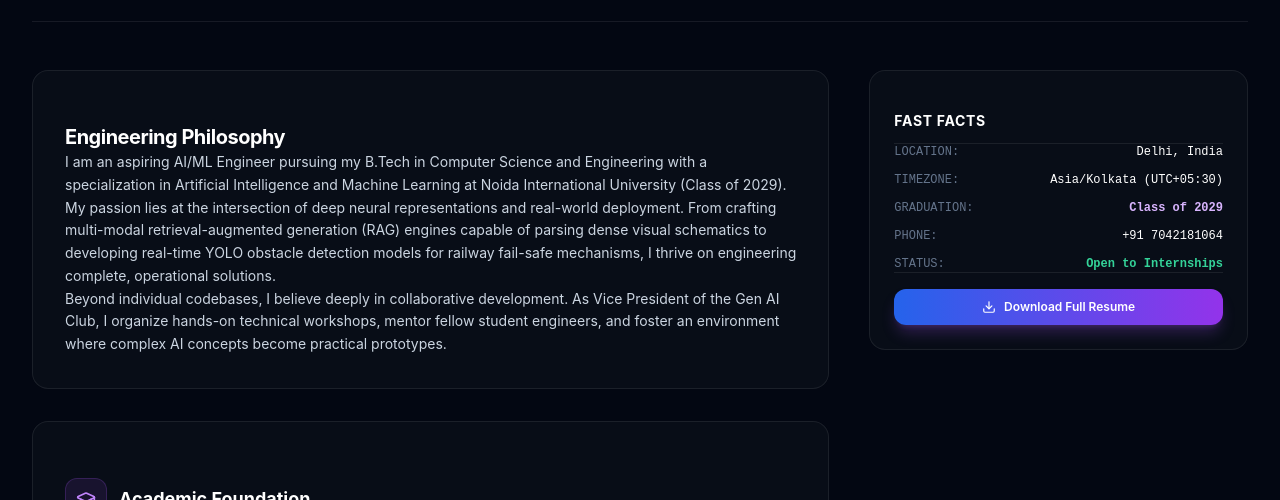
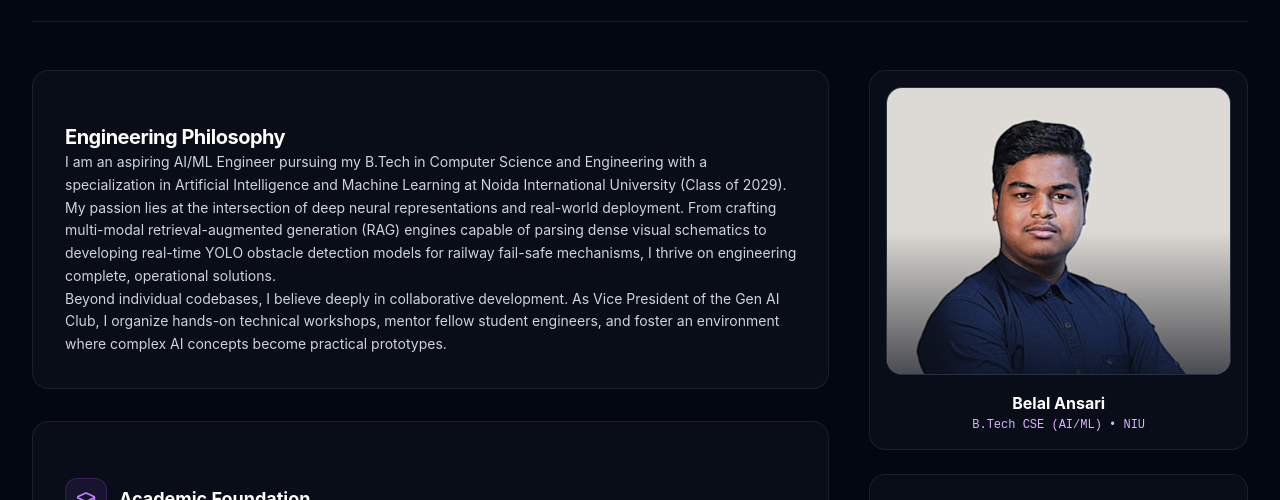
Before and after one commit to BELALANSARI07/My-Portfolio, a Next.js app: page /about in a window 1280 px wide. Shown: the part 249-749 px from the top of the page. Built offline with nearby package versions, Linux system fonts and the light colour scheme; no server answers; the database is empty.

Commit message:
feat: integrate official user portrait photo across hero and about pages

```diff
--- a/src/app/about/page.tsx
+++ b/src/app/about/page.tsx
@@ -109,6 +109,19 @@ export default async function AboutPage() {
 
           {/* Right Column: Profile Specs & Fast Facts (lg:col-span-4) */}
           <div className="lg:col-span-4 space-y-6">
+            <SpotlightCard className="p-4 overflow-hidden text-center">
+              <div className="relative w-full h-72 rounded-2xl overflow-hidden border border-white/10 bg-slate-900 mb-4">
+                <img
+                  src="/belal-ansari.png"
+                  alt={profile.full_name}
+                  className="w-full h-full object-cover object-top opacity-95"
+                />
+                <div className="absolute inset-0 bg-gradient-to-t from-[#0b0f19] via-transparent to-transparent opacity-70" />
+              </div>
+              <h3 className="font-bold text-base text-white">{profile.full_name}</h3>
+              <p className="text-xs text-purple-300 font-mono mt-0.5">B.Tech CSE (AI/ML) • NIU</p>
+            </SpotlightCard>
+
             <SpotlightCard className="p-6 space-y-4">
               <h3 className="font-bold text-sm text-white uppercase tracking-wider pb-3 border-b border-white/[0.08]">
                 Fast Facts
--- a/src/app/page.tsx
+++ b/src/app/page.tsx
@@ -18,7 +18,7 @@ const DEFAULT_PROFILE: Profile = {
   contact_number: '7042181064',
   contact_email: 'belalansari000078@gmail.com',
   admin_email: 'belalansari000078@gmail.com',
-  avatar_url: null,
+  avatar_url: '/belal-ansari.png',
   resume_url: null,
   terminal_welcome_msg: 'System initialized. Belal Ansari AI core loaded.',
   github_url: 'https://github.com/BELALANSARI07',
--- a/src/components/sections/CosmicHero.tsx
+++ b/src/components/sections/CosmicHero.tsx
@@ -171,9 +171,9 @@ export default function CosmicHero({ profile }: CosmicHeroProps) {
             {/* Profile Avatar Card / Frame */}
             <div className="relative z-10 w-64 h-80 sm:w-72 sm:h-96 rounded-3xl overflow-hidden border border-white/20 bg-gradient-to-b from-white/10 to-transparent backdrop-blur-md shadow-2xl">
               <img
-                src={profile.avatar_url || "https://images.unsplash.com/photo-1534528741775-53994a69daeb?auto=format&fit=crop&w=800&q=80"}
+                src={profile.avatar_url || "/belal-ansari.png"}
                 alt={profile.full_name}
-                className="w-full h-full object-cover object-top opacity-90 contrast-[1.05]"
+                className="w-full h-full object-cover object-top opacity-95 contrast-[1.05]"
               />
               {/* Subtle Bottom Vignette Gradient */}
               <div className="absolute inset-0 bg-gradient-to-t from-[#030712] via-transparent to-transparent opacity-80" />
```
Also changed, not shown: public/belal-ansari.png (added).
